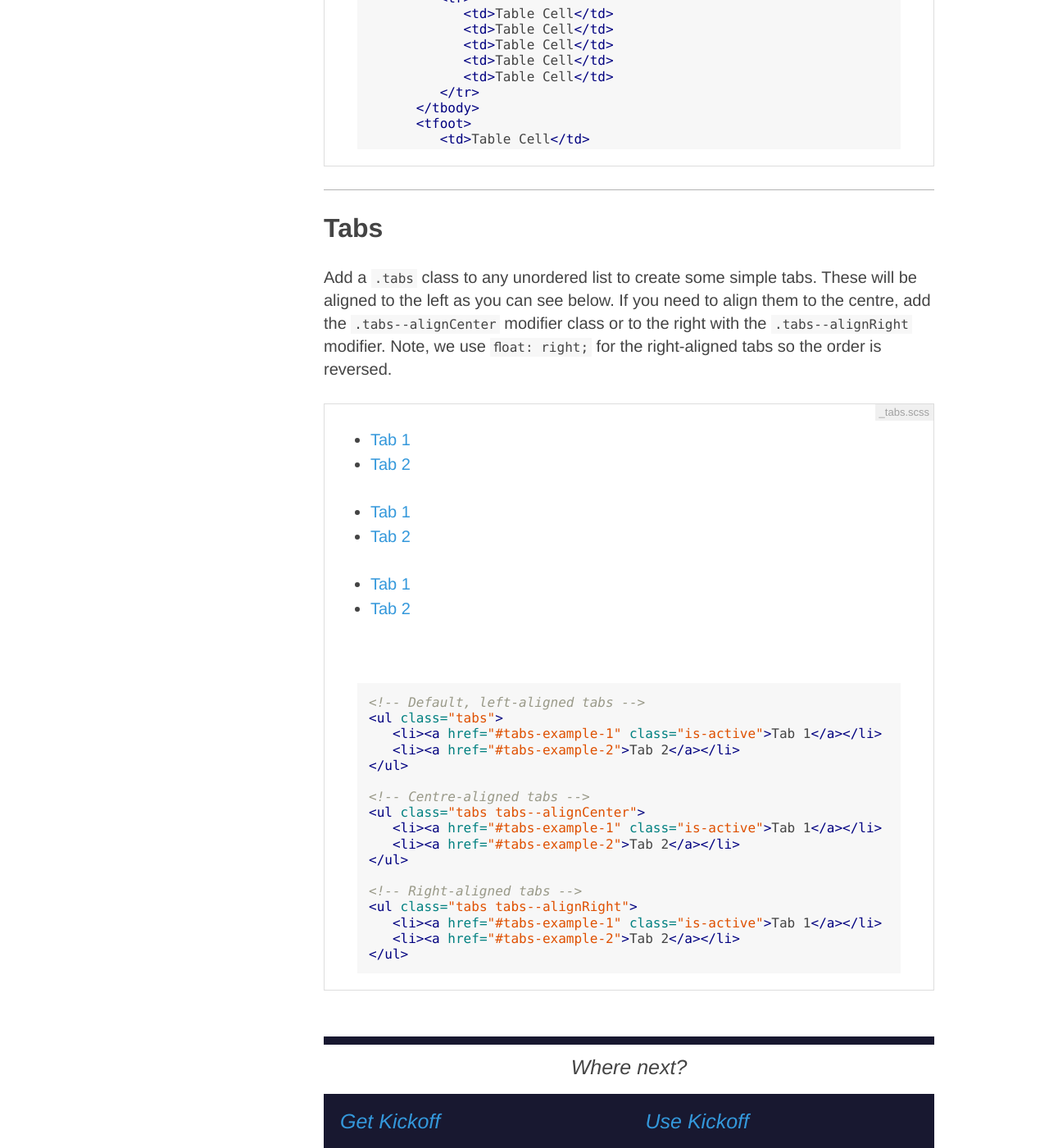
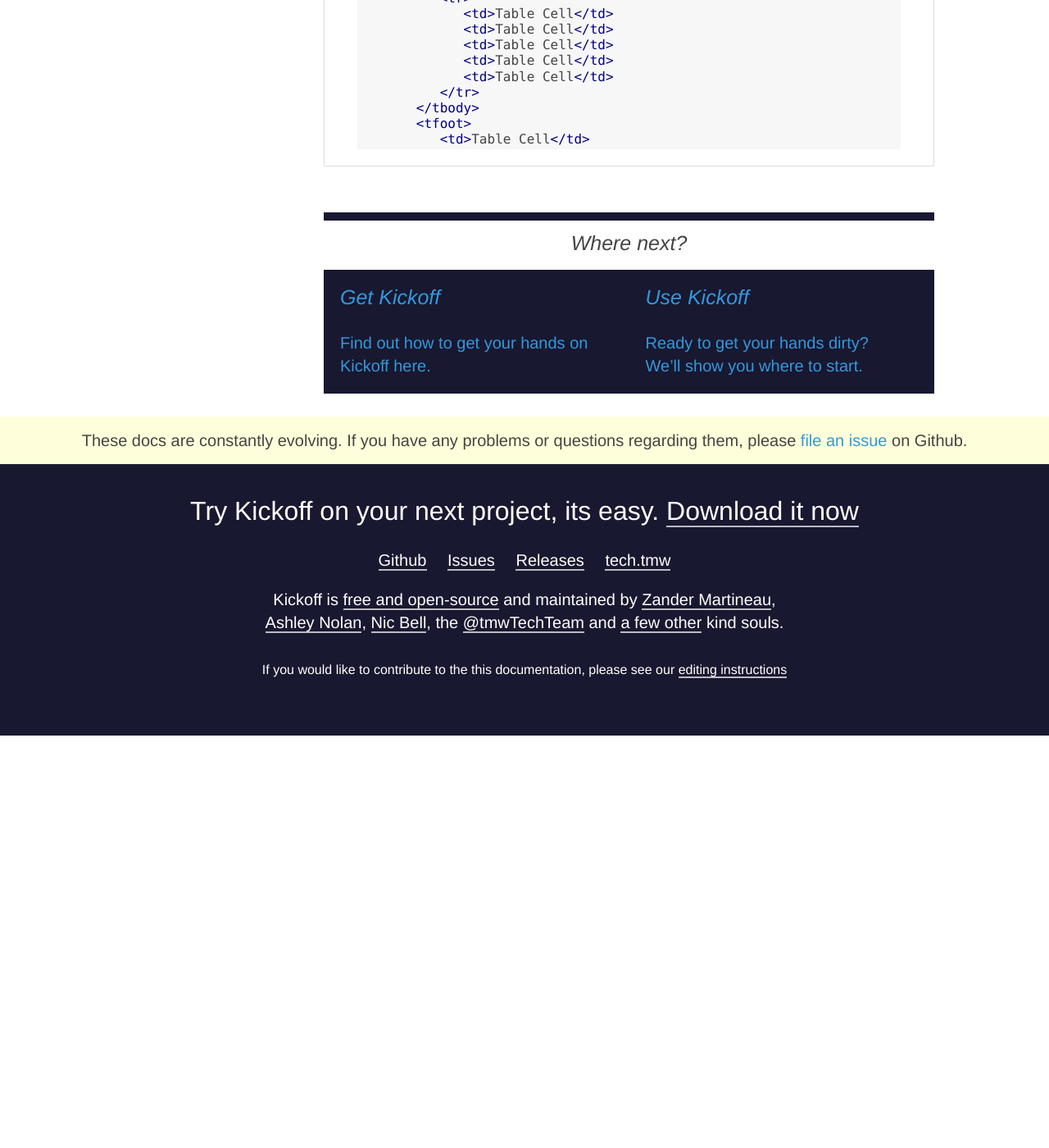
Before and after one commit to TryKickoff/trykickoff.github.io, a Jekyll site: the page built from demos/components.md, in a window 1280 px wide and 1400 px high, scrolled down 8539 px. Shown: the whole window at 82% size. Built offline with Jekyll 4.4.1, drawn with Linux system fonts in a browser that asks for light colours; nearby versions of some CDN libraries; Markdown is read by kramdown in place of the engine named in the settings; comment, search, counter and statistics services are not loaded; after the commit the page ends 9436 px from its top, so only the background shows below that.

Commit message:
remove tabs from components demo

```diff
--- a/_includes/demonav.html
+++ b/_includes/demonav.html
@@ -23,7 +23,6 @@
 			<li><a href="#lists">Lists</a></li>
 			<li><a href="#tables">Tables</a></li>
 			<li><a href="#rwdtables">Responsive Tables</a></li>
-			<li><a href="#tabs">Tabs</a></li>
 		</ul>
 		{% endif %}
 	</li>
--- a/demos/components.md
+++ b/demos/components.md
@@ -531,53 +531,3 @@
 {% endhighlight %}
 	</div>
 </div>
-
----
-
-<a name="tabs"></a>
-
-## Tabs
-Add a `.tabs` class to any unordered list to create some simple tabs. These will be aligned to the left as you can see below. If you need to align them to the centre, add the `.tabs--alignCenter` modifier class or to the right with the `.tabs--alignRight` modifier. Note, we use `float: right;` for the right-aligned tabs so the order is reversed.
-
-<div class="demo">
-	<a href="https://github.com/trykickoff/kickoff/blob/master/assets/src/scss/partials/components/_tabs.scss" class="demo-src">_tabs.scss</a>
-
-	<div class="demo-visual">
-		<!-- Default, left-aligned tabs -->
-		<ul class="tabs">
-			<li><a href="#tabs-example-1" class="is-active">Tab 1</a></li>
-			<li><a href="#tabs-example-2">Tab 2</a></li>
-		</ul>
-		<!-- Centre-aligned tabs -->
-		<ul class="tabs tabs--alignCenter">
-			<li><a href="#tabs-example-1" class="is-active">Tab 1</a></li>
-			<li><a href="#tabs-example-2">Tab 2</a></li>
-		</ul>
-		<!-- Right-aligned tabs -->
-		<ul class="tabs tabs--alignRight">
-			<li><a href="#tabs-example-1" class="is-active">Tab 1</a></li>
-			<li><a href="#tabs-example-2">Tab 2</a></li>
-		</ul>
-	</div>
-	<div class="demo-code">
-{% highlight html%}
-<!-- Default, left-aligned tabs -->
-<ul class="tabs">
-	<li><a href="#tabs-example-1" class="is-active">Tab 1</a></li>
-	<li><a href="#tabs-example-2">Tab 2</a></li>
-</ul>
-
-<!-- Centre-aligned tabs -->
-<ul class="tabs tabs--alignCenter">
-	<li><a href="#tabs-example-1" class="is-active">Tab 1</a></li>
-	<li><a href="#tabs-example-2">Tab 2</a></li>
-</ul>
-
-<!-- Right-aligned tabs -->
-<ul class="tabs tabs--alignRight">
-	<li><a href="#tabs-example-1" class="is-active">Tab 1</a></li>
-	<li><a href="#tabs-example-2">Tab 2</a></li>
-</ul>
-{% endhighlight %}
-	</div>
-</div>
```
